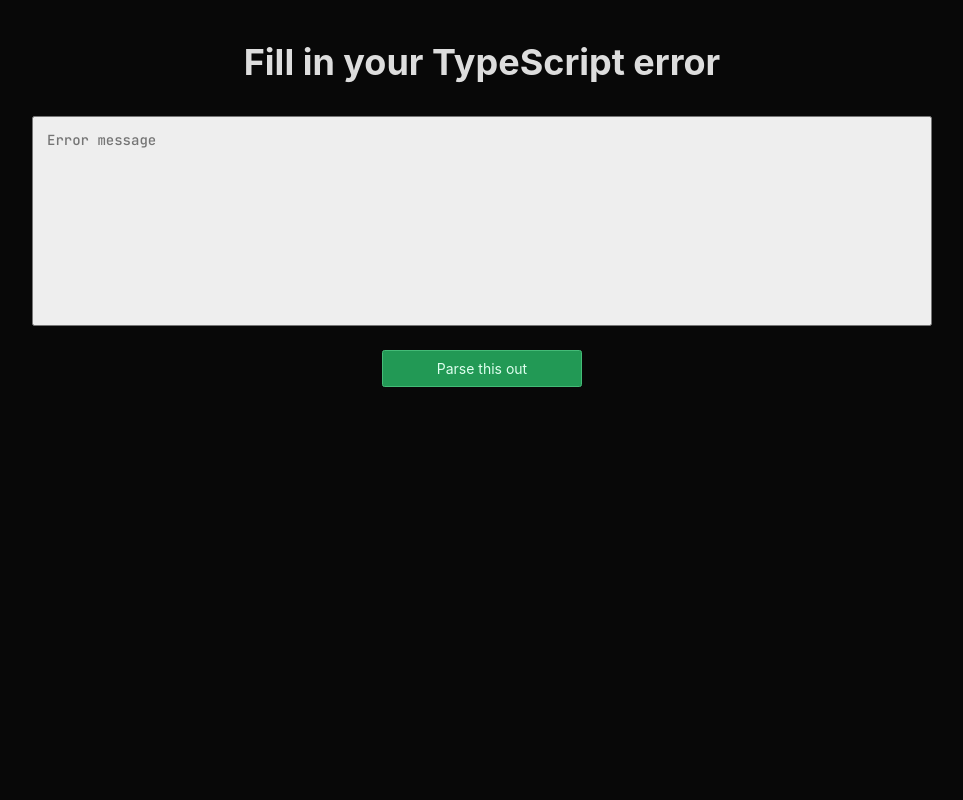
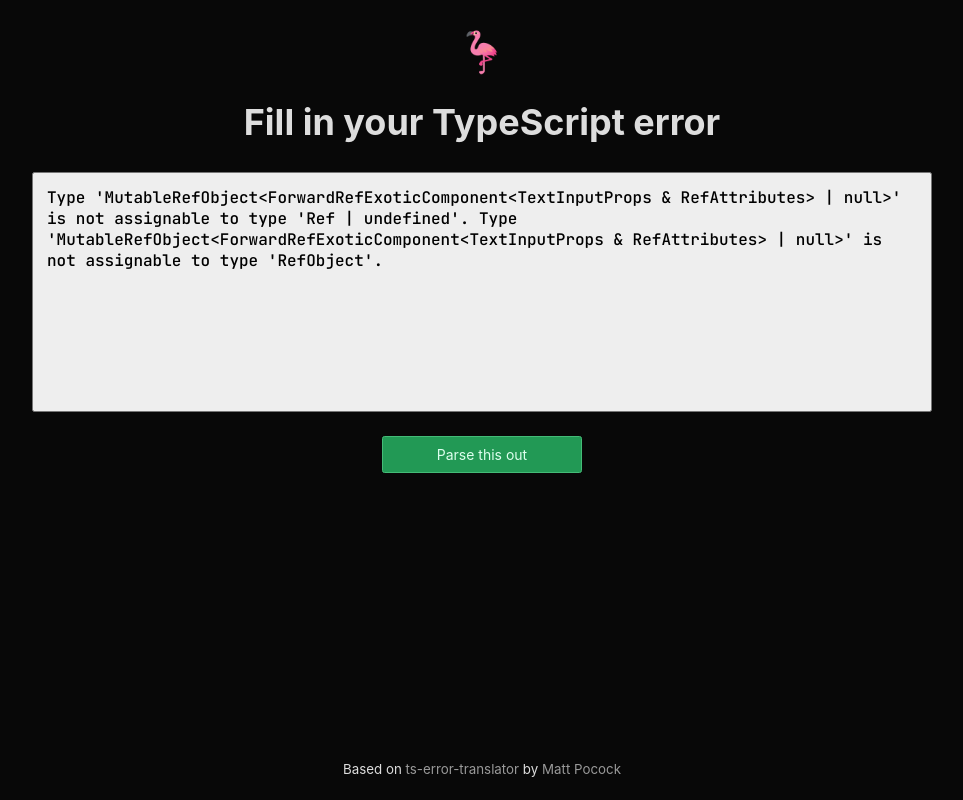
Before and after one commit to jliocsar/better-ts-errors, a Next.js app in the folder apps/web/: page / in a window 1280 px wide. Shown: the whole page, without its empty margins (158-1121 px from the left). Built offline with nearby package versions, Linux system fonts and the light colour scheme.

Commit message:
i think i pushed node_modules lul

```diff
--- a/apps/web/package.json
+++ b/apps/web/package.json
@@ -11,7 +11,9 @@
   "dependencies": {
     "next": "12.1.5",
     "react": "18.1.0",
-    "react-dom": "18.1.0"
+    "react-dom": "18.1.0",
+    "react-hook-form": "^7.30.0",
+    "react-toastify": "^8.2.0"
   },
   "devDependencies": {
     "@types/node": "17.0.29",
--- /dev/null
+++ b/apps/web/src/components/footer/footer.component.tsx
@@ -0,0 +1,26 @@
+import styles from './footer.module.css'
+
+export const Footer = () => (
+  <footer className={styles.footer}>
+    <small>
+      Based on{' '}
+      <a
+        target="_blank"
+        href="https://github.com/mattpocock/ts-error-translator"
+        rel="noopener noreferrer"
+        className={styles.link}
+      >
+        ts-error-translator
+      </a>{' '}
+      by{' '}
+      <a
+        target="_blank"
+        href="https://twitter.com/mpocock1"
+        rel="noopener noreferrer"
+        className={styles.link}
+      >
+        Matt Pocock
+      </a>
+    </small>
+  </footer>
+)
--- /dev/null
+++ b/apps/web/src/components/footer/footer.module.css
@@ -0,0 +1,21 @@
+.footer {
+  display: flex;
+  justify-content: center;
+  align-items: center;
+  margin-top: auto;
+  padding: 2rem 0;
+  font-size: 1.6rem;
+}
+
+.footer .link {
+  color: #999;
+  text-decoration: underline;
+  text-decoration-thickness: 0.2rem;
+  text-decoration-color: transparent;
+  transition: 150ms ease-in-out;
+}
+
+.footer .link:hover {
+  color: var(--text-color);
+  text-decoration-color: var(--text-color);
+}
--- /dev/null
+++ b/apps/web/src/components/footer/index.ts
@@ -0,0 +1 @@
+export * from './footer.component'
--- /dev/null
+++ b/apps/web/src/constants/errors-examples.ts
@@ -0,0 +1,2 @@
+export const ERROR_EXAMPLE =
+  "Type 'MutableRefObject<ForwardRefExoticComponent<TextInputProps & RefAttributes> | null>' is not assignable to type 'Ref | undefined'. Type 'MutableRefObject<ForwardRefExoticComponent<TextInputProps & RefAttributes> | null>' is not assignable to type 'RefObject'."
--- a/apps/web/src/pages/_app.tsx
+++ b/apps/web/src/pages/_app.tsx
@@ -1,8 +1,20 @@
 import '../styles/globals.css'
 import type { AppProps } from 'next/app'
+import { ToastContainer } from 'react-toastify'
+import 'react-toastify/dist/ReactToastify.css'
 
 const MyApp = ({ Component, pageProps }: AppProps) => (
-  <Component {...pageProps} />
+  <>
+    <ToastContainer
+      position="top-right"
+      autoClose={3000}
+      hideProgressBar={false}
+      closeOnClick
+      pauseOnFocusLoss
+      draggable
+    />
+    <Component {...pageProps} />
+  </>
 )
 
 export default MyApp
--- /dev/null
+++ b/apps/web/src/pages/home.module.css
@@ -0,0 +1,91 @@
+.container {
+  display: flex;
+  flex-direction: column;
+  max-width: 900px;
+  min-height: 100vh;
+  margin: auto;
+}
+
+.header {
+  display: flex;
+  flex-direction: column;
+}
+
+.titleIcon,
+.title {
+  text-align: center;
+}
+
+.titleIcon {
+  margin: 2rem 0 0;
+  font-size: 4rem;
+}
+
+.title {
+  margin: 1rem 0;
+}
+
+.main {
+  display: flex;
+  flex-direction: column;
+  align-items: center;
+  margin: 1rem auto 3rem auto;
+  width: 100%;
+}
+
+.section,
+.form {
+  width: 100%;
+}
+
+.form {
+  display: flex;
+  flex-direction: column;
+}
+
+.form .textarea,
+.form .button {
+  font-size: 1.4rem;
+  border-radius: 0.25rem;
+}
+
+.form .textarea {
+  background: #eee;
+  resize: none;
+  padding: 1.4rem;
+  font-weight: 500;
+  font-size: 1.6rem;
+}
+
+.form .button {
+  margin: 2.4rem auto 0 auto;
+  line-height: 2.4;
+  background: #229955;
+  border: 0.1rem solid #44bb77;
+  color: #ddffee;
+  cursor: pointer;
+  transition: filter 200ms ease-in-out;
+  min-width: 20rem;
+}
+
+.form .button:hover {
+  filter: brightness(0.8);
+}
+
+.markdown {
+  overflow-x: auto;
+}
+
+.markdown h3 {
+  color: #666;
+  font-weight: 500;
+}
+
+.markdown h3:not(:first-of-type) {
+  margin-top: 6rem;
+}
+
+.divider {
+  margin-top: 4rem;
+  border-color: #666;
+}
--- a/apps/web/src/pages/index.tsx
+++ b/apps/web/src/pages/index.tsx
@@ -1,24 +1,42 @@
 import type { NextPage } from 'next'
 import Head from 'next/head'
 import * as React from 'react'
+import { RegisterOptions, SubmitHandler, useForm } from 'react-hook-form'
+import { toast } from 'react-toastify'
 
-import styles from '../styles/Home.module.css'
+import { Footer } from '~/components/footer'
+import { ERROR_EXAMPLE } from '~/constants/errors-examples'
+
+import styles from './home.module.css'
+
+type FormData = {
+  error: string
+}
+type FormRegisterOptions = {
+  [key in keyof FormData]: RegisterOptions<FormData>
+}
+
+const formOptions: FormRegisterOptions = {
+  error: {
+    required: 'Enter an error message',
+  },
+}
 
 const Home: NextPage = () => {
   const [errorTemplate, setErrorTemplate] = React.useState('')
-  // 2 lazy 2 debounce this
-  const [isSubmitting, setIsSubmitting] = React.useState(false)
+  const {
+    register,
+    handleSubmit,
+    formState: { errors, submitCount },
+  } = useForm<FormData>({
+    defaultValues: {
+      error: ERROR_EXAMPLE,
+    },
+  })
 
-  const onSubmit: React.FormEventHandler<HTMLFormElement> = React.useCallback(
-    async event => {
-      event.preventDefault()
-      setIsSubmitting(true)
-
+  const onSubmit: SubmitHandler<FormData> = React.useCallback(
+    async ({ error }) => {
       try {
-        const form = event.currentTarget
-        const formData = new FormData(form)
-        const error = formData.get('error')
-
         const response = await fetch('/api/parse-ts-error', {
           method: 'POST',
           body: error,
@@ -28,33 +46,46 @@
         return setErrorTemplate(content)
       } catch (error) {
         console.error(error)
-      } finally {
-        setIsSubmitting(false)
       }
     },
     [],
   )
 
+  React.useEffect(() => {
+    if (errors.error) {
+      toast.error(errors.error.message, {
+        theme: 'dark',
+      })
+    }
+  }, [errors, submitCount])
+
   return (
-    <div className={styles.container}>
+    <>
       <Head>
         <title>Create Next App</title>
         <meta name="description" content="Generated by create next app" />
         <link rel="icon" href="/favicon.ico" />
       </Head>
+      <div className={styles.container}>
+        <header className={styles.header}>
+          <b className={styles.titleIcon}>🦩</b>
+          <h1 className={styles.title}>Fill in your TypeScript error</h1>
+        </header>
         <main className={styles.main}>
-        <h1>Fill in your TypeScript error</h1>
-        <form className={styles.form} onSubmit={onSubmit}>
+          <form
+            className={styles.form}
+            onSubmit={handleSubmit(onSubmit)}
+            noValidate
+            autoComplete="off"
+          >
             <textarea
               className={styles.textarea}
-            name="error"
               rows={10}
               placeholder="Error message"
               required
+              {...register('error', formOptions.error)}
             ></textarea>
-          <button className={styles.button} disabled={isSubmitting}>
-            Parse this out
-          </button>
+            <button className={styles.button}>Parse this out</button>
           </form>
           {errorTemplate && (
             <section className={styles.section}>
@@ -68,7 +99,9 @@
             </section>
           )}
         </main>
+        <Footer />
       </div>
+    </>
   )
 }
 
--- a/apps/web/src/styles/Home.module.css
+++ /dev/null
@@ -1,58 +0,0 @@
-.main {
-  display: flex;
-  flex-direction: column;
-  align-items: center;
-  max-width: 900px;
-  margin: 1rem auto 3rem auto;
-}
-
-.section,
-.form {
-  width: 100%;
-}
-
-.form {
-  display: flex;
-  flex-direction: column;
-}
-
-.form .textarea,
-.form .button {
-  font-size: 1.4rem;
-  border-radius: 0.25rem;
-}
-
-.form .textarea {
-  background: #eee;
-  resize: none;
-  padding: 1.4rem;
-  font-weight: 500;
-}
-
-.form .button {
-  margin: 2.4rem auto 0 auto;
-  line-height: 2.4;
-  background: #229955;
-  border: 0.1rem solid #44bb77;
-  color: #ddffee;
-  cursor: pointer;
-  transition: filter 200ms ease-in-out;
-  min-width: 20rem;
-}
-
-.form .button:hover {
-  filter: brightness(0.8);
-}
-
-.markdown {
-  overflow-x: auto;
-}
-
-.markdown h3:not(:first-of-type) {
-  margin-top: 6rem;
-}
-
-.divider {
-  margin-top: 4rem;
-  border-color: #444;
-}
--- a/packages/engine/src/utils/create-typescript-error-template.ts
+++ b/packages/engine/src/utils/create-typescript-error-template.ts
@@ -1,5 +1,5 @@
 export const createTypeScriptErrorTemplate = (errors: string[]) => `
-## TypeScript Errors
+## TypeScript Errors (${errors.length})
 ${errors
   .map(
     (error, index) => `
```
Also changed, not shown: 2 other files (tests, documents, lock files or other folders). Lines whose indentation alone changed are shown as unchanged.
